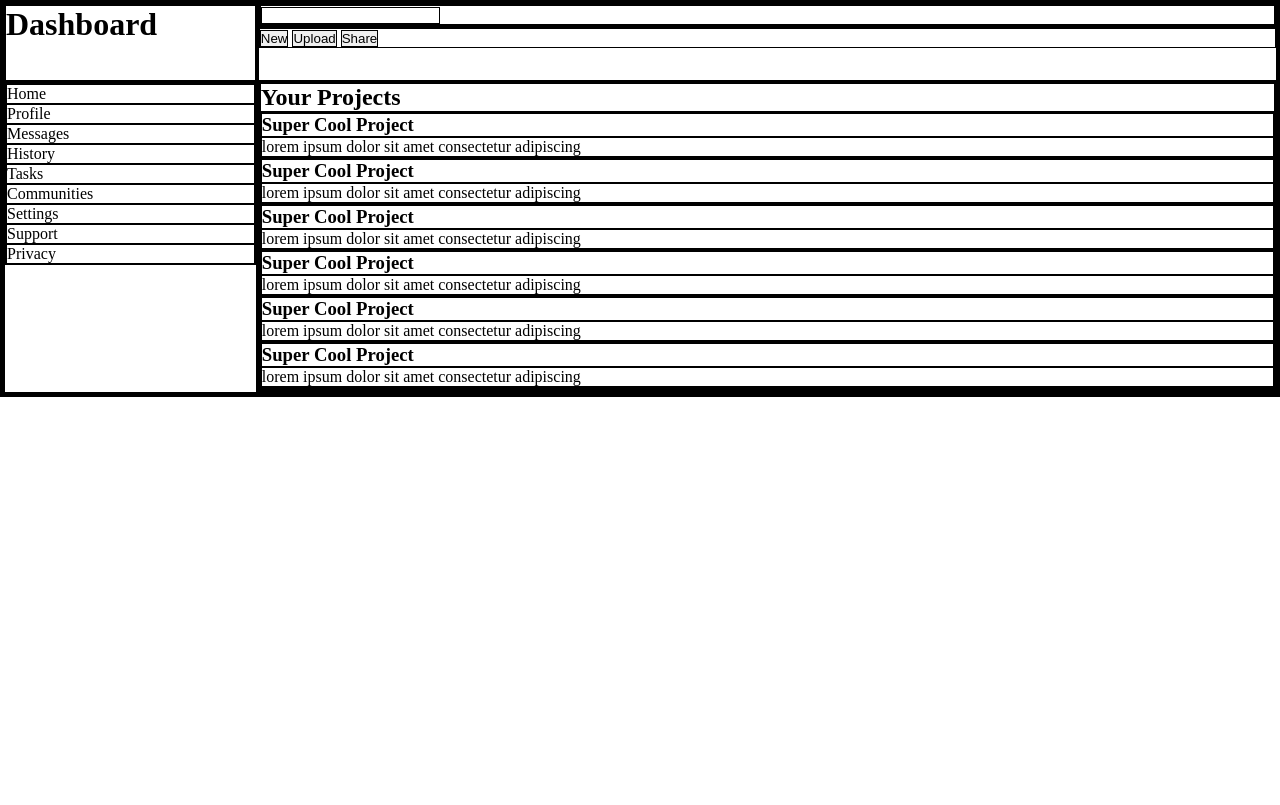
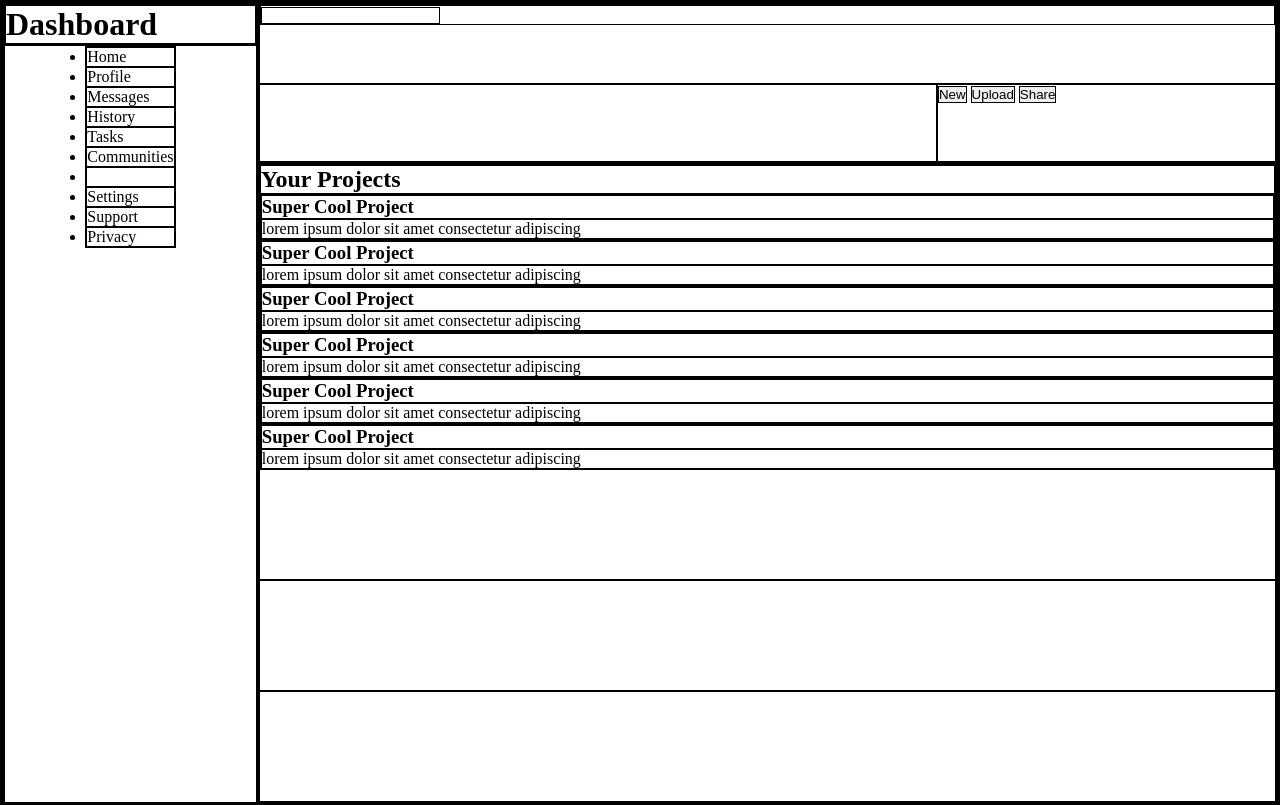
Before and after one commit to IronPointGit/admin_dashboard, a plain HTML site: page index.html in a window 1280 px wide. Shown: the top 805 px of the page. Drawn offline with Linux system fonts and the light colour scheme.

Commit message:
sidebar, menu and content layout added

```diff
--- a/index.html
+++ b/index.html
@@ -21,6 +21,7 @@
                     <li>History</li>
                     <li>Tasks</li>
                     <li>Communities</li>
+                    <li></li>
                     <li>Settings</li>
                     <li>Support</li>
                     <li>Privacy</li>
--- a/styles.css
+++ b/styles.css
@@ -8,6 +8,7 @@
     display: grid;
     grid-template-columns: 1fr 4fr;
     grid-template-rows: 1fr 4fr;
+    height: 100vh;
 
 }
 
@@ -23,13 +24,27 @@
     grid-row: 1;
 }
 
-.nav
+
+.nav {
+    display: grid;
+    justify-content: center;
+    grid-template-rows: repeat(10, 1fr);
+}
 
 .menu {
     display: grid;
     grid-column: 2;
+    grid-template-columns: 2fr 1fr
+}
 
+.searchbar {
+    grid-column: 1 / 3;
 }
+
+.welcome {
+    grid-column: 1;
+}
+
 
 .content {
     display: grid;
```
